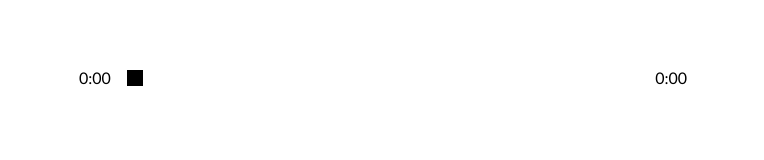
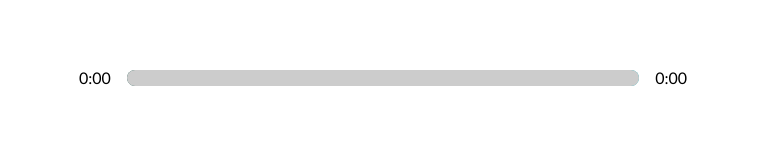
Before and after one commit to CodeMarker01/React-Music-App, a React (Create React App) app: page / in a window 1280 px wide. Shown: the part 508-668 px from the top of the page, without its empty margins (257-1021 px from the left). Built offline with nearby package versions, Linux system fonts and the light colour scheme.

Commit message:
adding input UI

```diff
--- a/src/App.js
+++ b/src/App.js
@@ -20,6 +20,7 @@ function App() {
   const [songInfo, setSongInfo] = useState({
     currentTime: 0,
     duration: 0,
+    animationPercentage: 0,
   });
   const [libraryStatus, setLibraryStatus] = useState(false);
   // console.log(currentSong.artist);
@@ -29,7 +30,14 @@ function App() {
     // console.log(e.target);
     const current = e.target.currentTime;
     const duration = e.target.duration;
-    setSongInfo({ ...songInfo, currentTime: current, duration });
+    const animation = Math.round((current / duration) * 100);
+    // console.log(animation);
+    setSongInfo({
+      ...songInfo,
+      currentTime: current,
+      duration,
+      animationPercentage: animation,
+    });
   };
 
   return (
--- a/src/components/Player.js
+++ b/src/components/Player.js
@@ -88,10 +88,21 @@ function Player({
     playAudio(isPlaying, audioRef);
   };
 
+  // ADD INPUT STYLES
+  const trackAnimate = {
+    transform: `translateX(${songInfo.animationPercentage}%)`,
+  };
+  const activeSong = songs.filter((song) => song.active === true);
   return (
     <div className="player">
       <div className="player__timeControl">
         <p>{getTime(songInfo.currentTime)}</p>
+        <div
+          style={{
+            background: `linear-gradient(to right, ${currentSong.color[0]}, ${currentSong.color[1]})`,
+          }}
+          className="player__track"
+        >
           <input
             onChange={dragHandler}
             type="range"
@@ -101,6 +112,9 @@ function Player({
             min="0"
             max={songInfo.duration || 0}
           />
+          <div style={trackAnimate} className="player__animateTrack"></div>
+        </div>
+
         {/* songInfo.duration ? getTime(songInfo.duration) : '0:00' */}
         <p>{getTime(songInfo.duration || 0)}</p>
       </div>
--- a/src/styles/_player.scss
+++ b/src/styles/_player.scss
@@ -45,5 +45,29 @@ input[type="range"]::-webkit-slider-thumb {
   -webkit-appearance: none;
   height: 16px;
   width: 16px;
-  background: black;
+  // background: black;
 }
+
+.player__track {
+  background: lightblue;
+  width: 100%;
+  height: 1rem;
+  position: relative;
+
+  overflow: hidden;
+  border-radius: 1rem;
+
+  // background: linear-gradient();
+}
+
+.player__animateTrack {
+  background: rgb(204, 204, 204);
+  height: 100%;
+  width: 100%;
+  position: absolute;
+  top: 0;
+  left: 0;
+  pointer-events: none;
+
+  transform: translateX(0%);
+}
```
Lines whose indentation alone changed are shown as unchanged.
